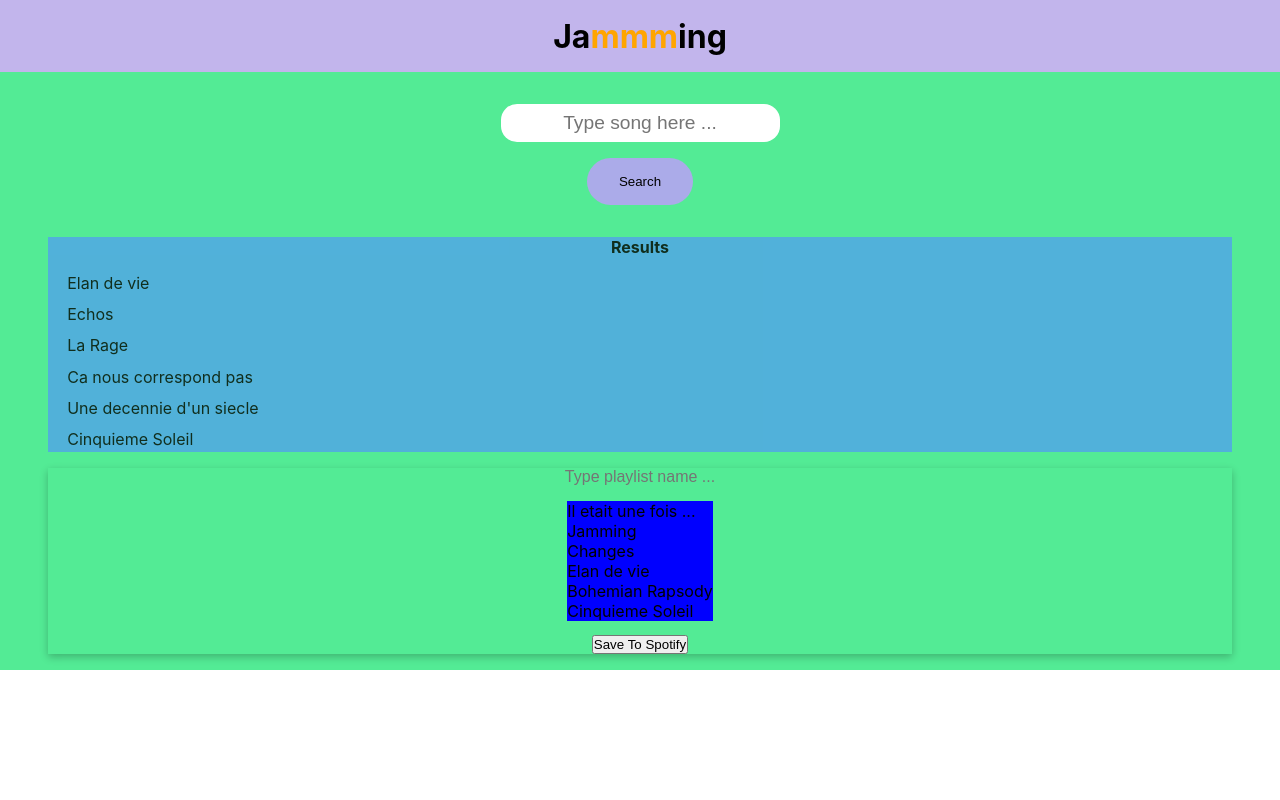
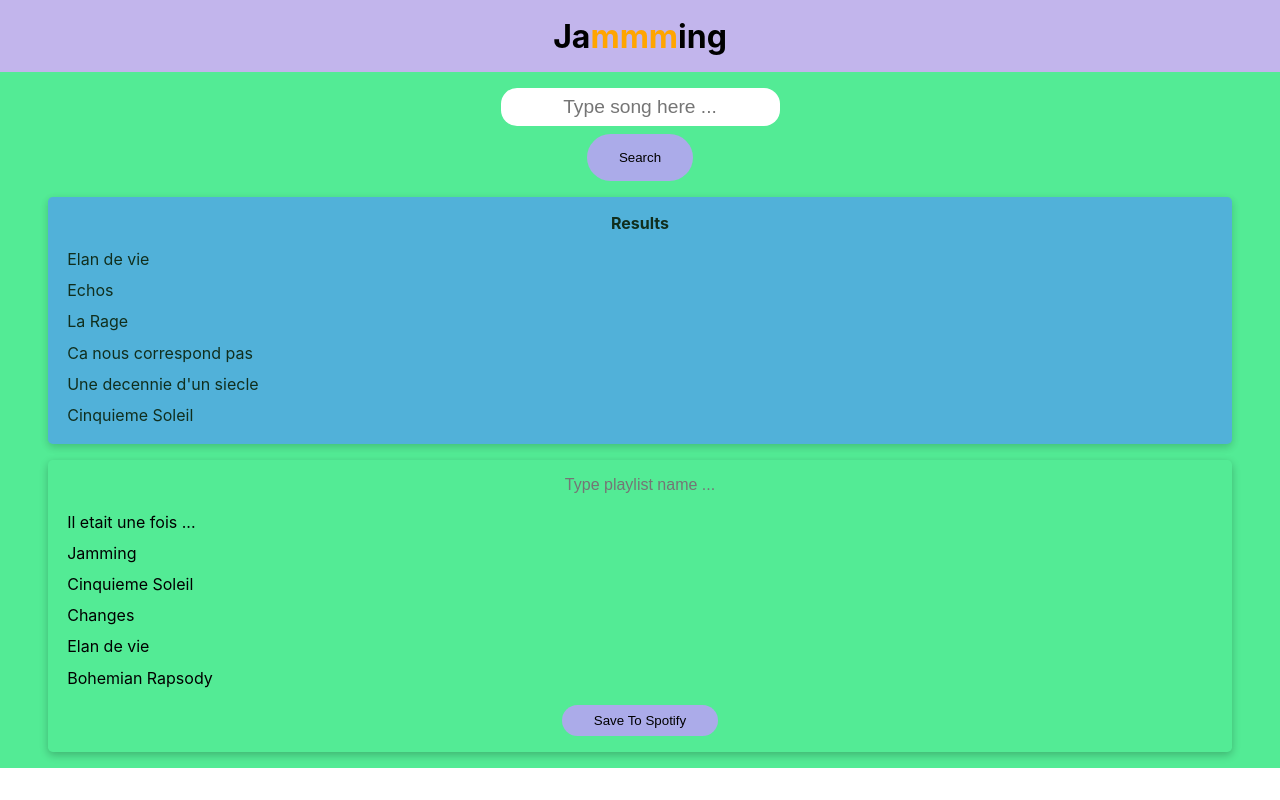
Before and after one commit to wilaxx/jammming, a React (Create React App) app: page / in a window 1280 px wide. Built offline with nearby package versions, Linux system fonts and the light colour scheme.

Commit message:
styling components tracklist and playlist

```diff
--- a/src/App.css
+++ b/src/App.css
@@ -2,7 +2,7 @@
   display: flex;
   flex-direction: column;
   justify-content: space-around;
-  gap: 1rem;
+  /* gap: 1rem; */
   background-color: rgb(83, 235, 149);
 }
 
@@ -26,7 +26,7 @@
 .App-search {
   display: flex;
   flex-direction: column;
-  gap: 2rem;
+  gap: 1rem;
   padding: 1rem;
 }
 
--- a/src/Components/Playlist/Playlist.css
+++ b/src/Components/Playlist/Playlist.css
@@ -1,10 +1,13 @@
 .Playlist {
     display: flex;
     flex-direction: column;
-    justify-content: center;
-    align-items: center;
+    /* justify-content: center; */
+    /* align-items: center; */
     box-shadow: rgba(0, 0, 0, 0.24) 0px 3px 8px;
     gap: 0.9rem;
+    padding: 1rem 0;
+    border-radius: 0.3rem;
+
 }
 
 .Playlist input {
@@ -17,7 +20,20 @@
 .Playlist-tracks {
     display: flex;
     flex-direction: column;
+    /* align-items: flex-start; */
+    gap: 0.7rem;
+    padding: 0.2rem;
 }
 .Playlist-tracks li {
-    background-color: blue;
+    min-width: 30vw;
+    max-width: 80vw;
+    padding-left: 1rem;
 }
+
+.Playlist button {
+    align-self: center;
+    background-color: rgb(171, 171, 233);
+    padding: 0.5rem 2rem;
+    border-radius: 2rem;
+    border-style: none;
+}
--- a/src/Components/Playlist/Playlist.js
+++ b/src/Components/Playlist/Playlist.js
@@ -14,10 +14,11 @@ function Playlist() {
       <ul className="Playlist-tracks">
           <li>Il etait une fois ...</li>
           <li>Jamming</li>
+          <li>Cinquieme Soleil</li>
           <li>Changes</li>
           <li>Elan de vie</li>
           <li>Bohemian Rapsody</li>
-          <li>Cinquieme Soleil</li>
+
       </ul>
 
       <button>Save To Spotify</button>
--- a/src/Components/SearchBar/SearchBar.css
+++ b/src/Components/SearchBar/SearchBar.css
@@ -1,7 +1,7 @@
 .SearchBar {
     display: flex;
     flex-direction: column;
-    gap: 1rem;
+    gap: 0.5rem;
     align-items: center;
     justify-content: space-between;
 }
@@ -19,5 +19,4 @@
     padding: 1rem 2rem;
     border-radius: 2rem;
     border-style: none;
-
 }
--- a/src/Components/Tracklist/Tracklist.css
+++ b/src/Components/Tracklist/Tracklist.css
@@ -4,6 +4,9 @@
     gap: 0.8rem;
     opacity: 0.8;
     background-color: rgb(81, 163, 235);
+    box-shadow: rgba(0, 0, 0, 0.24) 0px 3px 8px;
+    border-radius: 0.3rem;
+    padding: 1rem 0;
 }
 
 .Tracklist h1 {
```
